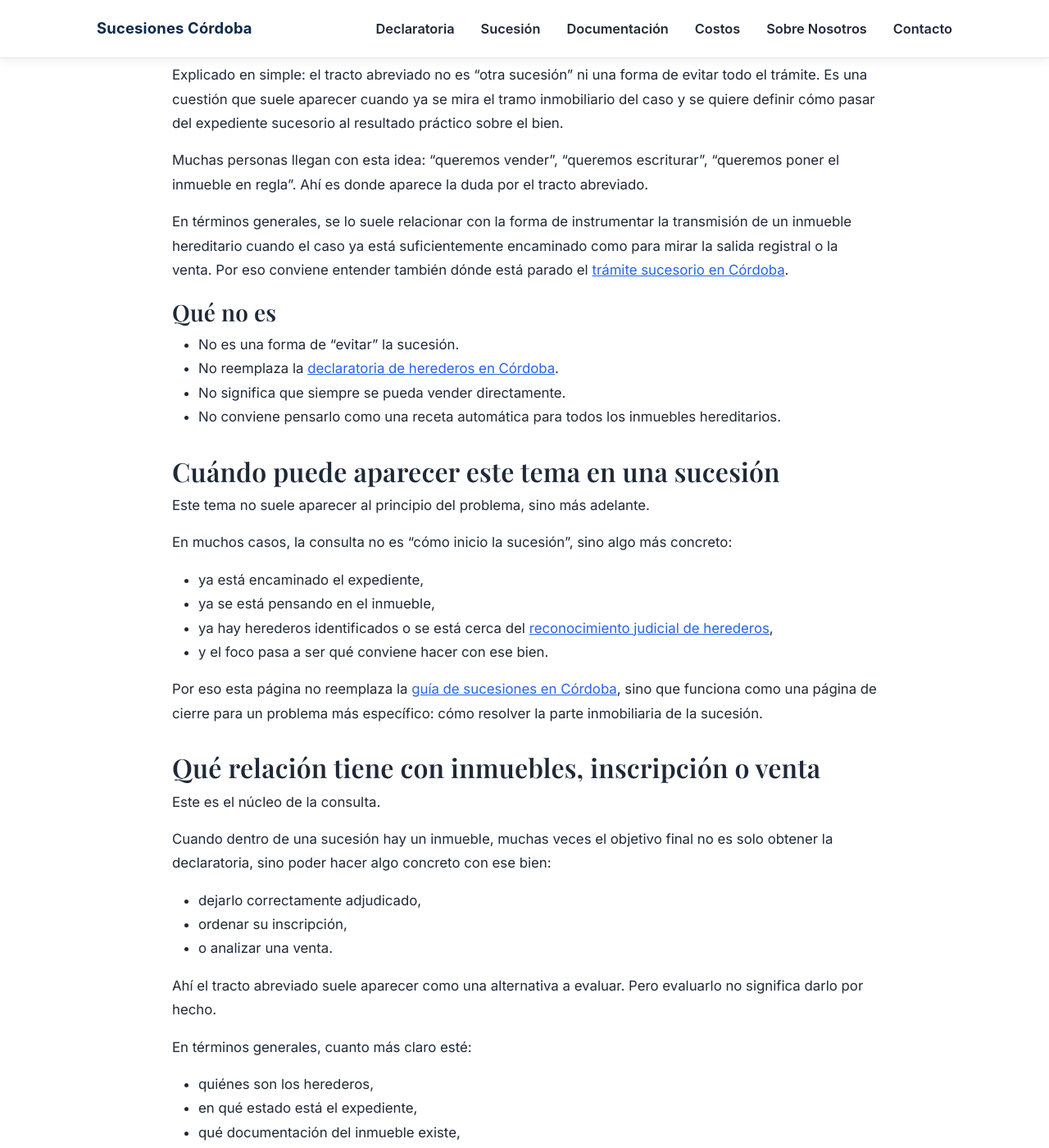
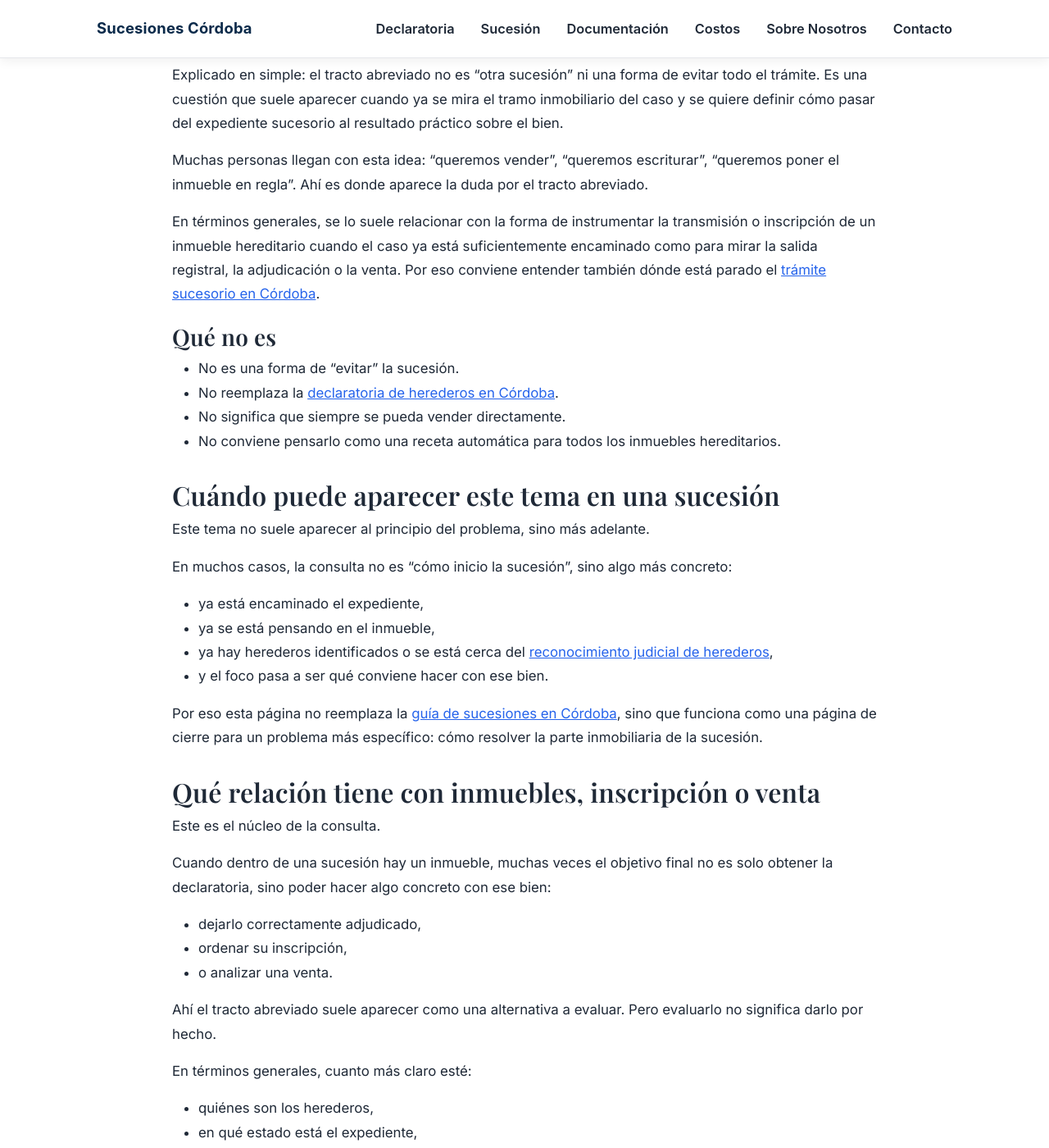
Before and after one commit to Elitedomainsx/sucesionescordoba, a Jekyll site: the page built from tracto-abreviado-cordoba.md, in a window 1280 px wide and 1400 px high, scrolled down 948 px. Shown: the whole window at 82% size. Built offline with Jekyll 4.4.1, drawn with Linux system fonts in a browser that asks for light colours; some of the changed text lies outside the part shown.

Commit message:
Update tracto-abreviado-cordoba.md

```diff
--- a/tracto-abreviado-cordoba.md
+++ b/tracto-abreviado-cordoba.md
@@ -6,7 +6,7 @@ description: "Qué es el tracto abreviado, cuándo puede servir y cómo se relac
 quick: "El tracto abreviado suele aparecer cuando, dentro de una sucesión, el foco ya no está solo en reconocer herederos sino en resolver qué hacer con un inmueble: adjudicarlo, inscribirlo o analizar su venta. No es una solución automática ni sirve igual para todos los casos. En Córdoba, conviene revisar la documentación y el objetivo final antes de definir el camino más conveniente."
 faq:
   - q: "¿Qué es el tracto abreviado en una sucesión?"
-    a: "En términos generales, se habla de tracto abreviado cuando se analiza una forma de instrumentar la transmisión de un inmueble hereditario sin pensar el caso como una simple secuencia automática de inscripciones. Suele aparecer cuando el objetivo práctico es adjudicar, escriturar o vender."
+    a: "En términos generales, se habla de tracto abreviado cuando se analiza una forma de instrumentar la transmisión o inscripción de un inmueble hereditario sin pensar el caso como una simple secuencia automática de inscripciones. Suele aparecer cuando el objetivo práctico es adjudicar, escriturar o vender."
   - q: "¿Siempre conviene usar tracto abreviado?"
     a: "No. Puede servir en algunos casos y en otros no. Depende de la etapa del trámite, del tipo de bien, de la documentación y del objetivo concreto."
   - q: "¿Sirve para vender un inmueble hereditario?"
@@ -31,7 +31,7 @@ Explicado en simple: el tracto abreviado no es “otra sucesión” ni una forma
 
 Muchas personas llegan con esta idea: “queremos vender”, “queremos escriturar”, “queremos poner el inmueble en regla”. Ahí es donde aparece la duda por el tracto abreviado.
 
-En términos generales, se lo suele relacionar con la forma de instrumentar la transmisión de un inmueble hereditario cuando el caso ya está suficientemente encaminado como para mirar la salida registral o la venta. Por eso conviene entender también dónde está parado el [trámite sucesorio en Córdoba](/sucesiones-cordoba/).
+En términos generales, se lo suele relacionar con la forma de instrumentar la transmisión o inscripción de un inmueble hereditario cuando el caso ya está suficientemente encaminado como para mirar la salida registral, la adjudicación o la venta. Por eso conviene entender también dónde está parado el [trámite sucesorio en Córdoba](/sucesiones-cordoba/).
 
 ### Qué no es
 - No es una forma de “evitar” la sucesión.
@@ -78,7 +78,7 @@ En términos generales, el tracto abreviado puede entrar razonablemente en anál
 - hay un inmueble concreto sobre la mesa,
 - el objetivo final está claro,
 - los herederos y el estado del expediente están suficientemente ordenados,
-- y se quiere definir cómo cerrar la parte registral o la venta del bien.
+- y se quiere definir cómo cerrar la parte registral, la adjudicación o la venta del bien.
 
 ### Cuándo conviene mirar el caso con más detalle
 Conviene revisar con más cuidado cuando:
@@ -136,7 +136,7 @@ Hay un inmueble hereditario, pero todavía no está claro si conviene adjudicar
 
 ## Preguntas frecuentes
 ### ¿Qué es el tracto abreviado en una sucesión?
-En términos generales, es una cuestión que suele analizarse cuando el foco está puesto en cómo instrumentar la transmisión de un inmueble hereditario dentro de un caso ya encaminado.
+En términos generales, es una cuestión que suele analizarse cuando el foco está puesto en cómo instrumentar la transmisión o inscripción de un inmueble hereditario dentro de un caso ya encaminado.
 
 ### ¿Siempre conviene usar tracto abreviado?
 No. Puede servir en algunos casos y en otros no. Depende de la etapa del trámite, del bien y de la situación concreta.
```
Also changed, not shown: other parts of tracto-abreviado-cordoba.md (+1 -1 lines).
